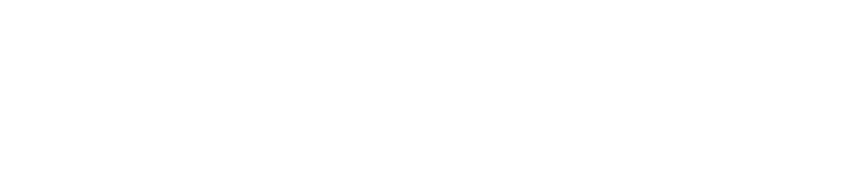
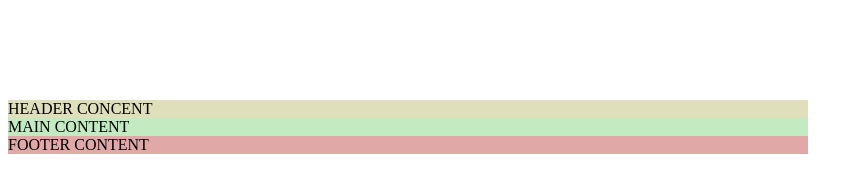
Before and after one commit to Vilteee/2-astronaut, a website: page index.html in a window 1280 px wide. Shown: the whole page, without its empty margins (0-863 px from the left). Drawn offline with Linux system fonts and the light colour scheme.

Commit message:
readme.md commit

```diff
--- a/index.html
+++ b/index.html
@@ -4,9 +4,21 @@
     <meta charset="UTF-8">
     <meta http-equiv="X-UA-Compatible" content="IE=edge">
     <meta name="viewport" content="width=device-width, initial-scale=1.0">
-    <title>Document</title>
+    <link rel="stylesheet" href="./main.css">
+    <title>Astronaut</title>
 </head>
 <body>
+   <header>
 
+    HEADER CONCENT
+   </header>
+   <main>
+
+    MAIN CONTENT
+   </main>
+   <footer>
+
+    FOOTER CONTENT
+   </footer>
 </body>
 </html>
--- /dev/null
+++ b/main.css
@@ -0,0 +1,20 @@
+header,
+main,
+footer {
+    width:800px;
+    margin-left:calc((50%-400px) /2) ;
+}
+
+header {
+margin-top: 100px;
+background-color: rgb(223, 223, 188);
+}
+
+main {
+    background-color:rgb(194, 235, 194);
+}
+
+footer {
+ background-color:rgb(225, 168, 168);
+
+}
```
Also changed, not shown: README.md (added).
